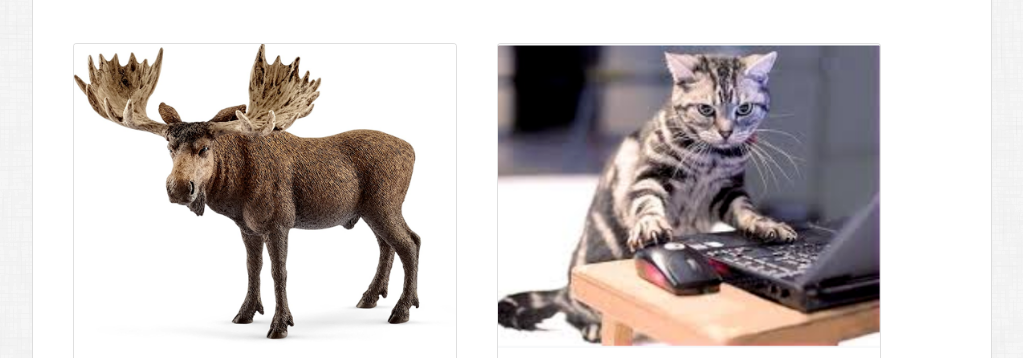
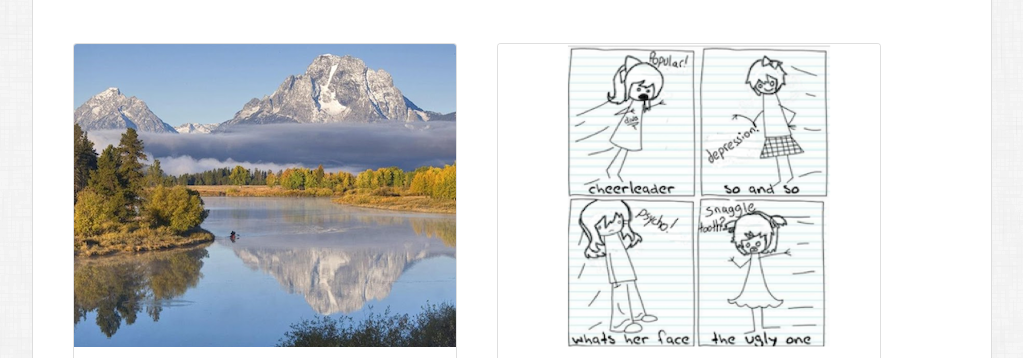
Before and after one commit to lylekarim/lylekarim.github.io, a plain HTML site: page portfolio.html in a window 1280 px wide. Shown: the part 269-627 px from the top of the page, without its empty margins (128-1151 px from the left). Drawn offline with nearby package versions, Linux system fonts and the light colour scheme.

Commit message:
adding images

```diff
--- a/portfolio.html
+++ b/portfolio.html
@@ -48,7 +48,7 @@
 
 
                                     <div class="card" style="width: 24rem;">
-                                            <img class="card-img-top" src="assets/images/banana.png" alt="Card image cap">
+                                            <img class="card-img-top" src="assets/images/tetons.png" alt="Card image cap">
                                             <div class="card-body">
                                               <h2 class="card-text">BAM!azon</h2>
                                               <p class="card-text"> The CLI-based storefront app of your dreams! Monitor your inventory! Add new products! Simulate purchases and check totals. Must install with NodeJS to experience the majesty</p>
@@ -58,7 +58,7 @@
                             </div>
                             <div class="col-xs-4">
                                     <div class="card" style="width: 24rem;">
-                                            <img class="card-img-top" src="assets/images/orange.png" alt="Card image cap">
+                                            <img class="card-img-top" src="assets/images/teengirlsquad.png" alt="Card image cap">
                                             <div class="card-body">
                                                     <h2 class="card-text">Friend Finder</h2>
                                                     <p class="card-text">Address that friend-less feeling! Take a quick survey and let the Friend Finder match you with a friend based on your compatibility score.</p>
```
Also changed, not shown: assets/images/teengirlsquad.png (added), assets/images/tetons.png (added).
